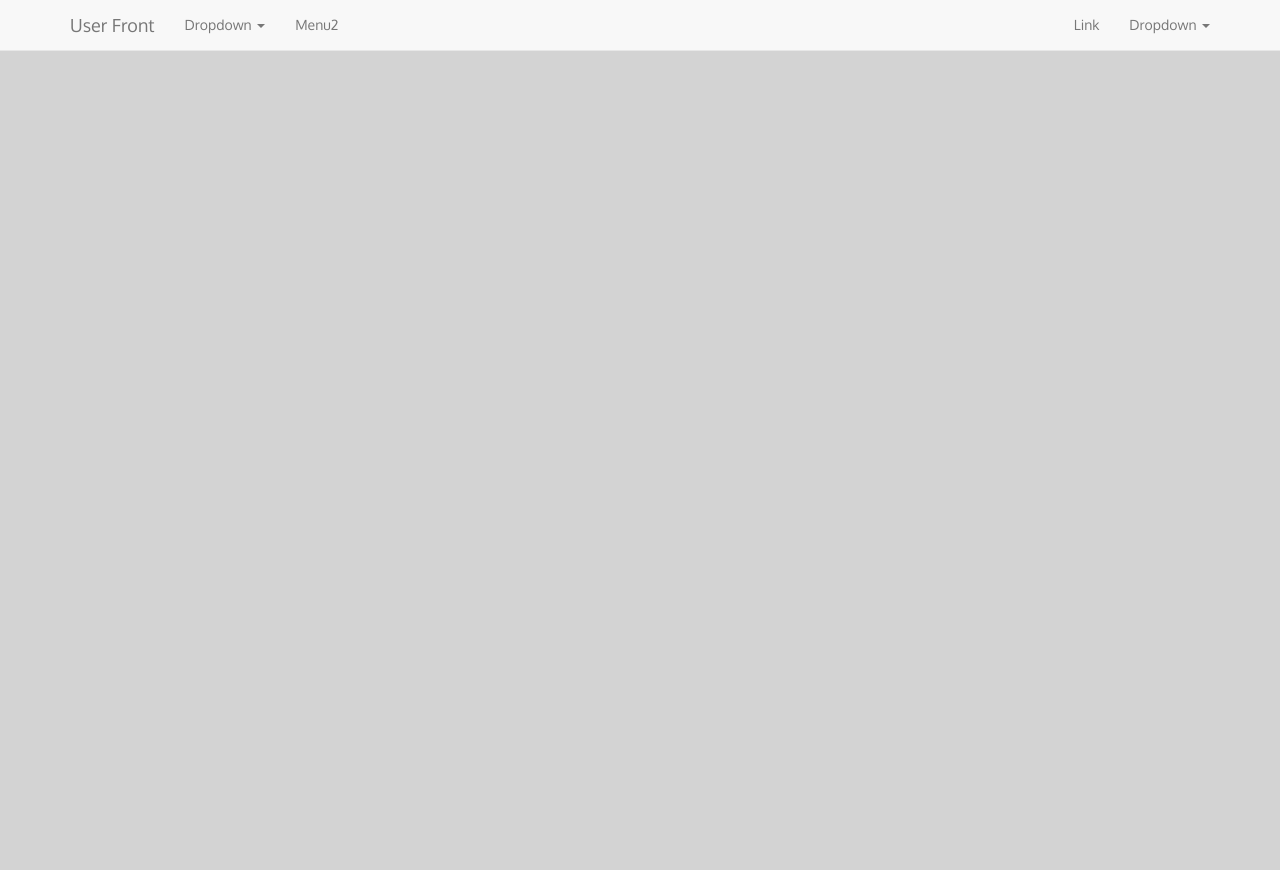
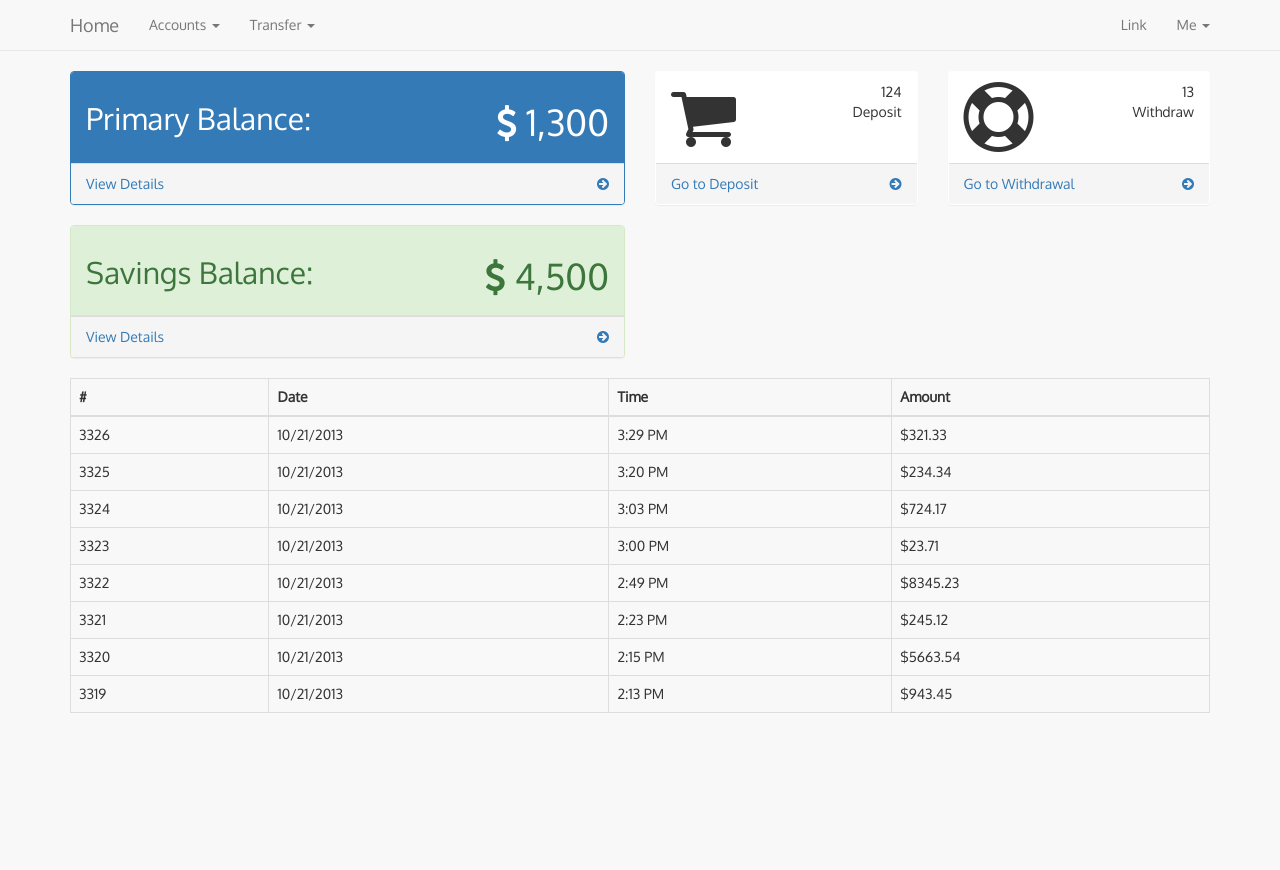
Before and after one commit to raydeng83/OnlineBanking, a Spring Boot app: page /userFront in a window 1280 px wide. Before the commit the page ends 51 px from the top, so only its background shows below. Run offline with Spring Boot 4, Linux system fonts and the light colour scheme; a user stored in the database is signed in; some of the project's set-up classes (security, data sources, template engines, error pages and the like) are left out, and stand-ins take their place; some libraries are stand-ins or nearby versions.

Commit message:
add primaryAccount, savingsAccount pages

```diff
--- a/UserFront/src/main/java/com/userfront/config/SecurityConfig.java
+++ b/UserFront/src/main/java/com/userfront/config/SecurityConfig.java
@@ -45,7 +45,9 @@
             "/contact/**",
             "/error/**/*",
             "/console/**",
-            "/signup"
+            "/signup",
+            "/userFront",
+            "/account/**"
     };
 
     @Override
--- a/UserFront/src/main/resources/static/css/main.css
+++ b/UserFront/src/main/resources/static/css/main.css
@@ -9,13 +9,15 @@
 body, html{
     height: 100%;
     background-repeat: no-repeat;
-    background-color: #d3d3d3;
+    background-color: #f8f8f8;
     font-family: 'Oxygen', sans-serif;
 }
 
 .main{
     margin-top: 70px;
 }
+
+
 
 h1.title {
     font-size: 50px;
--- a/UserFront/src/main/resources/templates/common/header.html
+++ b/UserFront/src/main/resources/templates/common/header.html
@@ -9,7 +9,7 @@
     <meta name="author" content=""/>
     <title>User Front</title>
     <!-- Bootstrap Core CSS -->
-    <link href="css/bootstrap.min.css" rel="stylesheet" />
+    <link href="/css/bootstrap.min.css" rel="stylesheet" />
 
     <!-- Website Font style -->
     <link rel="stylesheet" href="https://maxcdn.bootstrapcdn.com/font-awesome/4.6.1/css/font-awesome.min.css" />
@@ -20,7 +20,7 @@
 
     <!-- Custom CSS -->
     <!--<link href="css/scrolling-nav.css" rel="stylesheet" />-->
-    <link href="css/main.css" rel="stylesheet" />
+    <link href="/css/main.css" rel="stylesheet" />
 </head>
 <body>
 <!-- Navigation -->
@@ -34,7 +34,7 @@
                 <span class="icon-bar"></span>
                 <span class="icon-bar"></span>
             </button>
-            <a class="navbar-brand page-scroll" href="#page-top">User Front</a>
+            <a class="navbar-brand page-scroll" th:href="@{/userFront}">Home</a>
         </div>
 
         <!-- Collect the nav links, forms, and other content for toggling -->
@@ -45,25 +45,26 @@
                     <a class="page-scroll" href="#page-top"></a>
                 </li>
                 <li class="dropdown">
-                    <a href="#" class="dropdown-toggle" data-toggle="dropdown" role="button" aria-haspopup="true" aria-expanded="false">Dropdown <span class="caret"></span></a>
+                    <a href="#" class="dropdown-toggle" data-toggle="dropdown" role="button" aria-haspopup="true" aria-expanded="false">Accounts <span class="caret"></span></a>
                     <ul class="dropdown-menu">
-                        <li><a href="#">Action</a></li>
-                        <li><a href="#">Another action</a></li>
-                        <li><a href="#">Something else here</a></li>
+                        <li><a th:href="@{/account/primaryAccount}">Primary</a></li>
                         <li role="separator" class="divider"></li>
-                        <li class="dropdown-header">Nav header</li>
-                        <li><a href="#">Separated link</a></li>
-                        <li><a href="#">One more separated link</a></li>
+                        <li><a th:href="@{/account/savingsAccount}">Savings</a></li>
                     </ul>
                 </li>
-                <li>
-                    <a class="page-scroll" href="#">Menu2</a>
+                <li class="dropdown">
+                    <a href="#" class="dropdown-toggle" data-toggle="dropdown" role="button" aria-haspopup="true" aria-expanded="false">Transfer <span class="caret"></span></a>
+                    <ul class="dropdown-menu">
+                        <li><a href="#">Between Accounts</a></li>
+                        <li role="separator" class="divider"></li>
+                        <li><a href="#">To Someone Else</a></li>
+                    </ul>
                 </li>
             </ul>
             <ul class="nav navbar-nav navbar-right">
                 <li><a href="#">Link</a></li>
                 <li class="dropdown">
-                    <a href="#" class="dropdown-toggle" data-toggle="dropdown" role="button" aria-haspopup="true" aria-expanded="false">Dropdown <span class="caret"></span></a>
+                    <a href="#" class="dropdown-toggle" data-toggle="dropdown" role="button" aria-haspopup="true" aria-expanded="false">Me <span class="caret"></span></a>
                     <ul class="dropdown-menu">
                         <li><a th:href="@{/logout}">Logout</a></li>
                         <li><a href="#">Another action</a></li>
@@ -82,15 +83,15 @@
 
 <div th:fragment="body-bottom-scripts">
     <!-- jQuery -->
-    <script src="js/jquery.js"></script>
+    <script src="/js/jquery.js"></script>
 
     <!-- Bootstrap Core JavaScript -->
-    <script src="js/bootstrap.min.js"></script>
+    <script src="/js/bootstrap.min.js"></script>
 
-    <script src="js/jquery.easing.min.js"></script>
+    <script src="/js/jquery.easing.min.js"></script>
 
     <!--main js-->
-    <script src="js/main.js"></script>
+    <script src="/js/main.js"></script>
 </div>
 
 </body>
--- a/UserFront/src/main/resources/templates/userFront.html
+++ b/UserFront/src/main/resources/templates/userFront.html
@@ -1,14 +1,173 @@
 <!DOCTYPE html>
 <html lang="en" xmlns:th="http://www.w3.org/1999/xhtml">
-<head th:replace="common/header :: common-header" />
+<head th:replace="common/header :: common-header"/>
 <body roleId="page-top" data-spy="scroll" data-target=".navbar-fixed-top">
-<head th:replace="common/header :: navbar" />
-<div class="container">
-    <h1></h1>
+<head th:replace="common/header :: navbar"/>
+<div class="container main">
+    <div class="row">
+        <div class="col-lg-12">
+            <!--<h1 class="page-header">Dashboard</h1>-->
+        </div>
+        <!-- /.col-lg-12 -->
+    </div>
+    <!-- /.row -->
+    <div class="row">
+        <div class="col-lg-6 col-md-6">
+            <div class="panel panel-primary">
+                <div class="panel-heading">
+                    <div class="row">
+                        <div class="col-xs-6">
+                            <!--<i class="fa fa-comments fa-5x"></i>-->
+                            <h2>Primary Balance: </h2>
+                        </div>
+                        <div class="col-xs-6 text-right">
+                            <h1><i class="fa fa-usd" aria-hidden="true"></i> 1,300</h1>
+                        </div>
+                    </div>
+                </div>
+                <a href="#">
+                    <div class="panel-footer">
+                        <span class="pull-left">View Details</span>
+                        <span class="pull-right"><i class="fa fa-arrow-circle-right"></i></span>
+                        <div class="clearfix"></div>
+                    </div>
+                </a>
+            </div>
+            <div class="panel panel-success">
+                <div class="panel-heading">
+                    <div class="row">
+                        <div class="col-xs-6">
+                            <!--<i class="fa fa-comments fa-5x"></i>-->
+                            <h2>Savings Balance: </h2>
+                        </div>
+                        <div class="col-xs-6 text-right">
+                            <h1><i class="fa fa-usd" aria-hidden="true"></i> 4,500</h1>
+                        </div>
+                    </div>
+                </div>
+                <a href="#">
+                    <div class="panel-footer">
+                        <span class="pull-left">View Details</span>
+                        <span class="pull-right"><i class="fa fa-arrow-circle-right"></i></span>
+                        <div class="clearfix"></div>
+                    </div>
+                </a>
+            </div>
+        </div>
+
+        <div class="col-lg-3 col-md-6">
+            <div class="panel panel-yellow">
+                <div class="panel-heading">
+                    <div class="row">
+                        <div class="col-xs-3">
+                            <i class="fa fa-shopping-cart fa-5x"></i>
+                        </div>
+                        <div class="col-xs-9 text-right">
+                            <div class="huge">124</div>
+                            <div>Deposit</div>
+                        </div>
+                    </div>
+                </div>
+                <a href="#">
+                    <div class="panel-footer">
+                        <span class="pull-left">Go to Deposit</span>
+                        <span class="pull-right"><i class="fa fa-arrow-circle-right"></i></span>
+                        <div class="clearfix"></div>
+                    </div>
+                </a>
+            </div>
+        </div>
+        <div class="col-lg-3 col-md-6">
+            <div class="panel panel-red">
+                <div class="panel-heading">
+                    <div class="row">
+                        <div class="col-xs-3">
+                            <i class="fa fa-support fa-5x"></i>
+                        </div>
+                        <div class="col-xs-9 text-right">
+                            <div class="huge">13</div>
+                            <div>Withdraw</div>
+                        </div>
+                    </div>
+                </div>
+                <a href="#">
+                    <div class="panel-footer">
+                        <span class="pull-left">Go to Withdrawal</span>
+                        <span class="pull-right"><i class="fa fa-arrow-circle-right"></i></span>
+                        <div class="clearfix"></div>
+                    </div>
+                </a>
+            </div>
+        </div>
+    </div>
+    <!-- /.row -->
+
+    <div class="table-responsive">
+        <table class="table table-bordered table-hover table-striped">
+            <thead>
+            <tr>
+                <th>#</th>
+                <th>Date</th>
+                <th>Time</th>
+                <th>Amount</th>
+            </tr>
+            </thead>
+            <tbody>
+            <tr>
+                <td>3326</td>
+                <td>10/21/2013</td>
+                <td>3:29 PM</td>
+                <td>$321.33</td>
+            </tr>
+            <tr>
+                <td>3325</td>
+                <td>10/21/2013</td>
+                <td>3:20 PM</td>
+                <td>$234.34</td>
+            </tr>
+            <tr>
+                <td>3324</td>
+                <td>10/21/2013</td>
+                <td>3:03 PM</td>
+                <td>$724.17</td>
+            </tr>
+            <tr>
+                <td>3323</td>
+                <td>10/21/2013</td>
+                <td>3:00 PM</td>
+                <td>$23.71</td>
+            </tr>
+            <tr>
+                <td>3322</td>
+                <td>10/21/2013</td>
+                <td>2:49 PM</td>
+                <td>$8345.23</td>
+            </tr>
+            <tr>
+                <td>3321</td>
+                <td>10/21/2013</td>
+                <td>2:23 PM</td>
+                <td>$245.12</td>
+            </tr>
+            <tr>
+                <td>3320</td>
+                <td>10/21/2013</td>
+                <td>2:15 PM</td>
+                <td>$5663.54</td>
+            </tr>
+            <tr>
+                <td>3319</td>
+                <td>10/21/2013</td>
+                <td>2:13 PM</td>
+                <td>$943.45</td>
+            </tr>
+            </tbody>
+        </table>
+    </div>
 </div>
 
 
-<div th:replace="common/header :: body-bottom-scripts" />
+<div th:replace="common/header :: body-bottom-scripts"/>
 
 </body>
 </html>
```
Also changed, not shown: UserFront/src/main/java/com/userfront/controller/AccountController.java (added, +41 -0 lines), UserFront/src/main/java/com/userfront/dao/PrimaryTransactionDao.java (added, +14 -0 lines), UserFront/src/main/java/com/userfront/dao/SavingsTransactionDao.java (added, +14 -0 lines), UserFront/src/main/java/com/userfront/domain/PrimaryTransaction.java (+48 -25 lines), UserFront/src/main/java/com/userfront/domain/SavingsTransaction.java (+43 -27 lines), UserFront/src/main/java/com/userfront/service/TransactionService.java (added, +16 -0 lines), UserFront/src/main/java/com/userfront/service/impl/TransactionServiceImpl.java (added, +33 -0 lines), UserFront/src/main/resources/templates/primaryAccount.html (added, +74 -0 lines), UserFront/src/main/resources/templates/savingsAccount.html (added, +73 -0 lines).
